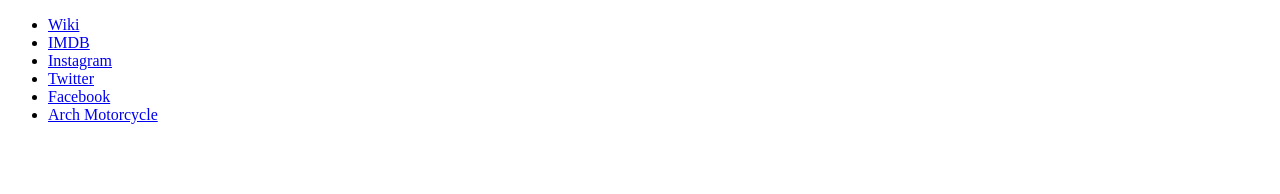
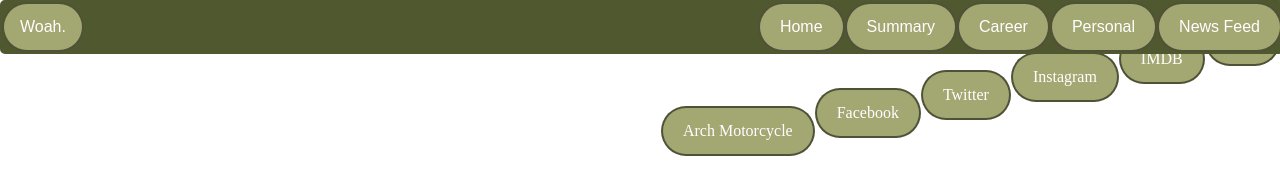
Before and after one commit to nss-day-cohort-32/Tribute-Code-Runners, a plain HTML site: page index.html in a window 1280 px wide. Drawn offline with Linux system fonts and the light colour scheme.

Commit message:
added the navbar to index and the styles to css - deleted navbar.html and nav.css.... yaaaaaallllllll

```diff
--- a/css/nav.css
+++ /dev/null
@@ -1,58 +0,0 @@
-html, body {
-    margin: 0;
-    padding: 0;
-    height: 100%;
-  }
-
-  .navbar {
-    padding: 0 !important;
-    width: 100%;
-    display: block;
-    position: fixed;
-    z-index: 99;
-  }
-
-  .navbar ul {
-    list-style-type: none;
-    margin: 0 auto;
-    padding: 0;
-    top: 0;
-    width: 100%;
-    background-color: #50582F;
-    display: inline-block;
-    position: fixed;
-    font-family: staatliches, arial, sans-serif;
-    border: 2px solid #50582F;
-    border-radius: 5px;
-  }
-
-  li {
-    color: white;
-  }
-
-  li a {
-    display: block;
-    color: white;
-    padding: 14px 20px;
-    text-decoration: none;
-    float: right;
-    background-color: #A3A772;
-    border: 2px solid rgba(0, 0, 0, .51);
-    border-radius: 40px;
-  }
-
-  li a:hover {
-    background-color: white;
-    color: #3D3C3A;
-    font-weight: bold;
-    border: 2px solid #A3A772;
-    border-radius: 40px;
-  }
-
-  .nav-head {
-    background-color: #A3A772;
-    float: left;
-    padding: 14px 16px;
-    border: 2px solid rgba(0, 0, 0, .51);
-    border-radius: 40px;
-  }
--- a/css/styles.css
+++ b/css/styles.css
@@ -0,0 +1,58 @@
+html, body {
+margin: 0;
+padding: 0;
+height: 100%;
+}
+
+.navbar {
+padding: 0 !important;
+width: 100%;
+display: block;
+position: fixed;
+z-index: 99;
+}
+
+.navbar ul {
+list-style-type: none;
+margin: 0 auto;
+padding: 0;
+top: 0;
+width: 100%;
+background-color: #50582F;
+display: inline-block;
+position: fixed;
+font-family: staatliches, arial, sans-serif;
+border: 2px solid #50582F;
+border-radius: 5px;
+}
+
+li {
+color: white;
+}
+
+li a {
+display: block;
+color: white;
+padding: 14px 20px;
+text-decoration: none;
+float: right;
+background-color: #A3A772;
+border: 2px solid rgba(0, 0, 0, .51);
+border-radius: 40px;
+}
+
+li a:hover {
+background-color: white;
+color: #3D3C3A;
+font-weight: bold;
+border: 2px solid #A3A772;
+border-radius: 40px;
+}
+
+.nav-head {
+background-color: #A3A772;
+float: left;
+padding: 14px 16px;
+border: 2px solid rgba(0, 0, 0, .51);
+border-radius: 40px;
+}
--- a/index.html
+++ b/index.html
@@ -5,9 +5,19 @@
     <meta name="viewport" content="width=device-width, initial-scale=1.0" />
     <meta http-equiv="X-UA-Compatible" content="ie=edge" />
     <title>Keanu Reeves</title>
+    <link rel="stylesheet" type="text/css" href="css/styles.css">
   </head>
   <header>
-    <nav></nav>
+    <nav class="navbar">
+      <ul>
+          <li class="nav-head">Woah.</li>
+          <li><a href="#">News Feed</a></li>
+          <li><a href="personal.html">Personal</a></li>
+          <li><a href="career.html">Career</a></li>
+          <li><a href="summary.html">Summary</a></link>
+          <li><a href="#">Home</a></li>
+      </ul>
+  </nav>
   </header>
   <body></body>
   <footer>
```
Also changed, not shown: navbar.html (deleted, +0 -23 lines).
